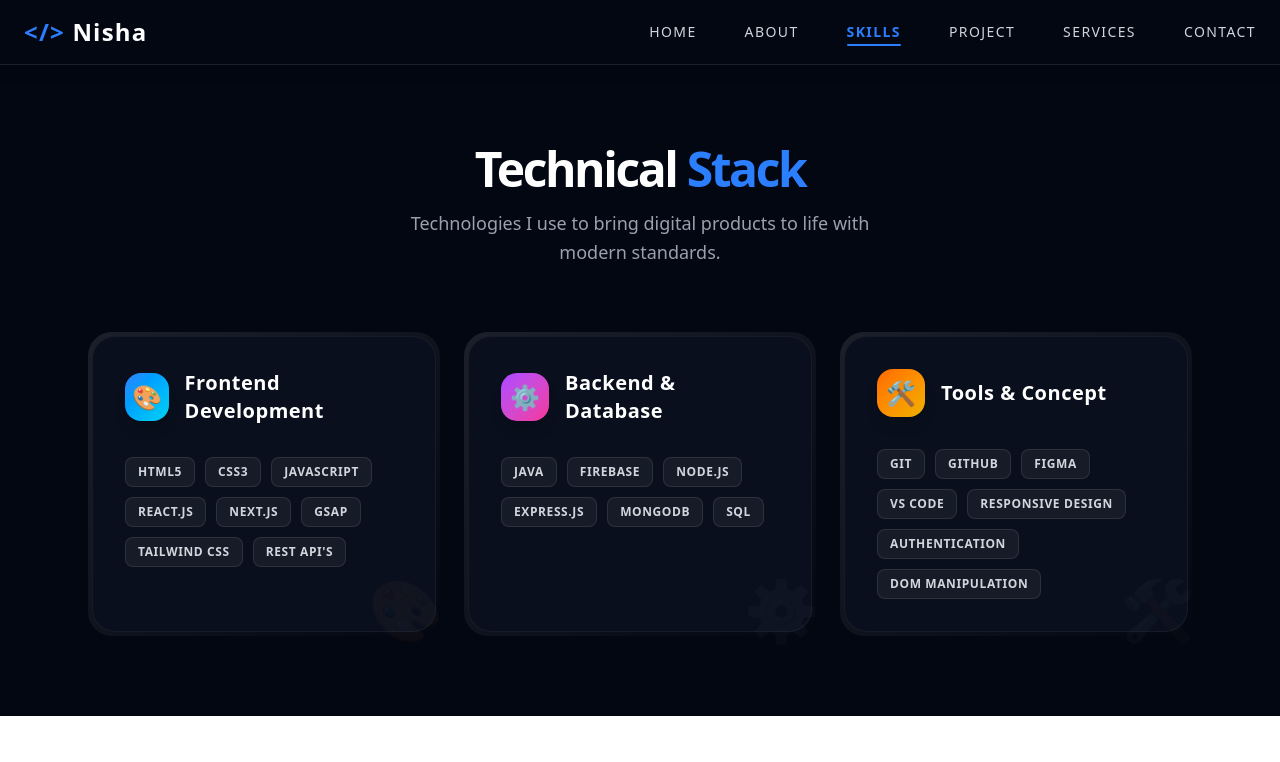
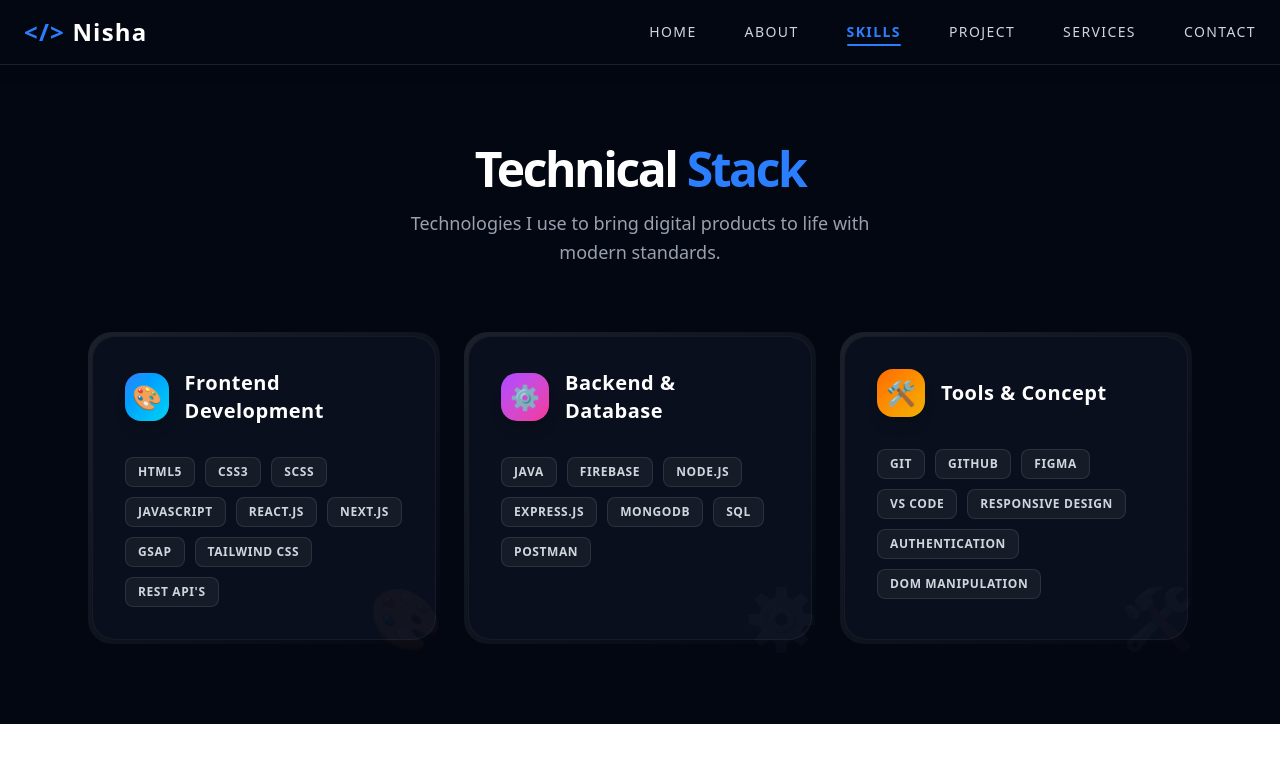
Before and after one commit to Lets-nisha/portfolio-com-n95, a React (Vite) app: page /skills in a window 1280 px wide. Shown: the top 762 px of the page. Built offline with nearby package versions, Linux system fonts and the light colour scheme.

Commit message:
Add Scss and POSTMAN to skills list

```diff
--- a/src/pages/Skills.jsx
+++ b/src/pages/Skills.jsx
@@ -4,13 +4,13 @@ const Skills = () => {
   const skillGroups = [
     {
       title: "Frontend Development",
-      skills: ["HTML5", "CSS3", "JavaScript", "React.js","Next.js","GSAP", "Tailwind CSS", "Rest API's"],
+      skills: ["HTML5", "CSS3", "Scss","JavaScript", "React.js","Next.js","GSAP", "Tailwind CSS", "Rest API's"],
       icon: "🎨",
       accent: "from-blue-500 to-cyan-400"
     },
     {
       title: "Backend & Database",
-      skills: ["Java","Firebase", "Node.js", "Express.js", "MongoDB" , "SQL"],
+      skills: ["Java","Firebase", "Node.js", "Express.js", "MongoDB" , "SQL", "POSTMAN"],
       icon: "⚙️",
       accent: "from-purple-500 to-pink-500"
     },
```
